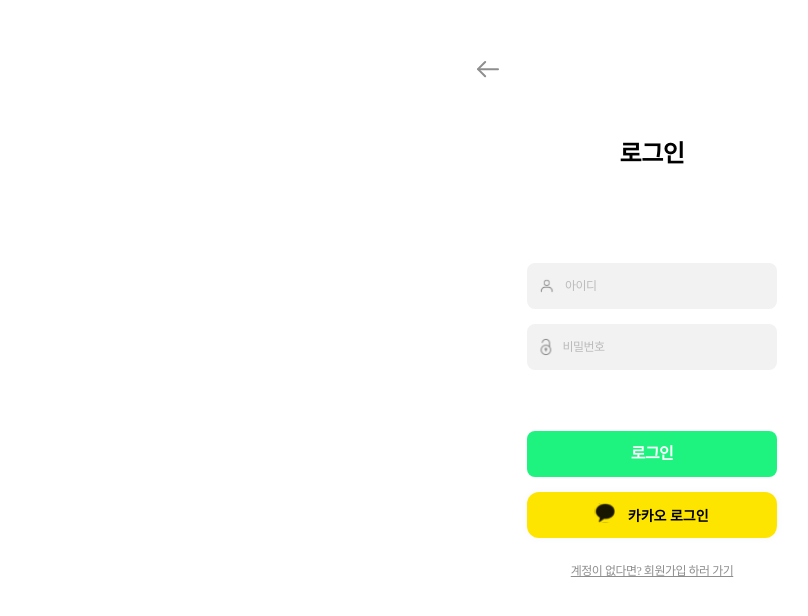
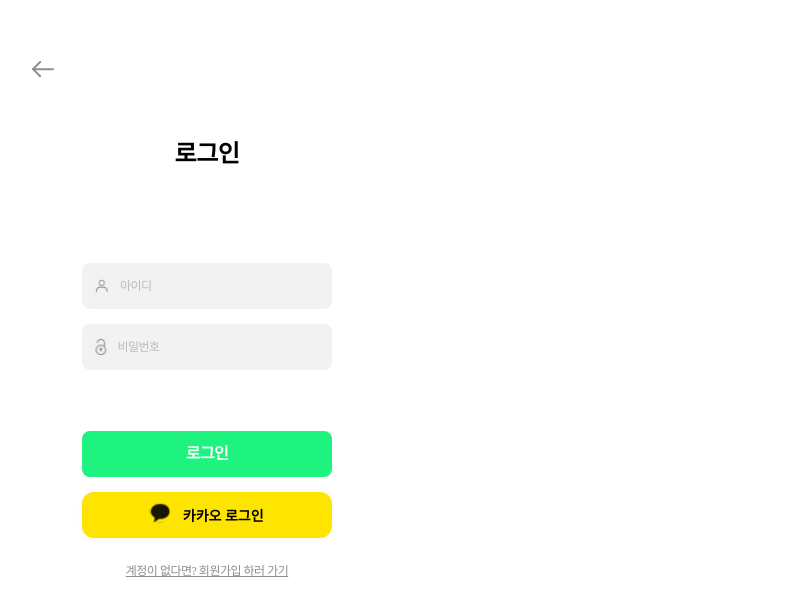
Before and after one commit to y0ung22/12th-Ewha-Festival-Front, a React (Create React App) app: page /login in a window 1280 px wide. Shown: the top 616 px of the page, without its empty margins (433-1241 px from the left). Built offline with nearby package versions, Linux system fonts and the light colour scheme; no server answers; a web font is replaced by a local one.

Commit message:
style : 로그인/회원가입 ui

```diff
--- a/src/pages/LoginPage/components/Login.style.js
+++ b/src/pages/LoginPage/components/Login.style.js
@@ -7,8 +7,13 @@ const Wrapper = styled.div`
   display: flex;
   flex-direction: column;
   align-items: center;
+  justify-self: center;
+  align-self: center;
   background-color: white;
   overflow: hidden;
+
+  left: 50%;
+  transform: translate(-50%, 0);
 `;
 
 const Container = styled.div`
--- a/src/pages/MyPage/components/UserInfo.jsx
+++ b/src/pages/MyPage/components/UserInfo.jsx
@@ -28,6 +28,7 @@ const UserInfo = () => {
 
   return (
     <>
+      <Title>마이페이지</Title>
       <User>
         <Name>{nickname} 님</Name>
         <LogoutBtn onClick={() => Logout()}>로그아웃</LogoutBtn>
@@ -37,6 +38,24 @@ const UserInfo = () => {
 };
 
 export default UserInfo;
+
+const Title = styled.div`
+  width: 100%;
+  display: flex;
+  flex-direction: row;
+  justify-content: center;
+  align-items: center;
+
+  margin-bottom: 1rem;
+  color: var(--bk01);
+  text-align: center;
+  font-size: 1.5rem;
+  font-style: normal;
+  font-weight: 700;
+  line-height: 1.625rem; /* 108.333% */
+  letter-spacing: -0.03125rem;
+  margin-top: 2.31rem;
+`;
 
 const User = styled.div`
   display: flex;
@@ -48,7 +67,7 @@ const User = styled.div`
   border-radius: 0.9375rem;
   border: 1px solid var(--gray03);
   background: linear-gradient(158deg, #43ff9966, #f7f7f7);
-  margin: 5.81rem 0 2.5rem 0;
+  margin: 1.87rem 0 2.5rem 0;
 `;
 
 const Name = styled.div`
--- a/src/pages/SignupPage/components/Signup.style.js
+++ b/src/pages/SignupPage/components/Signup.style.js
@@ -9,6 +9,9 @@ const Wrapper = styled.div`
   align-items: center;
   background-color: white;
   overflow: hidden;
+
+  left: 50%;
+  transform: translate(-50%, 0);
 `;
 
 const Container = styled.div`
```
